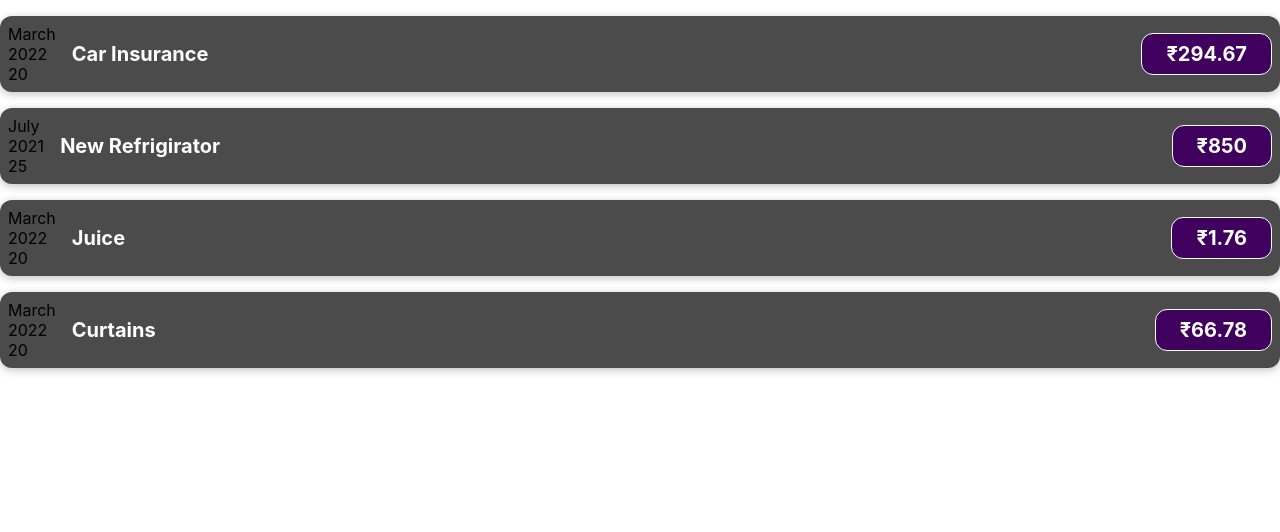
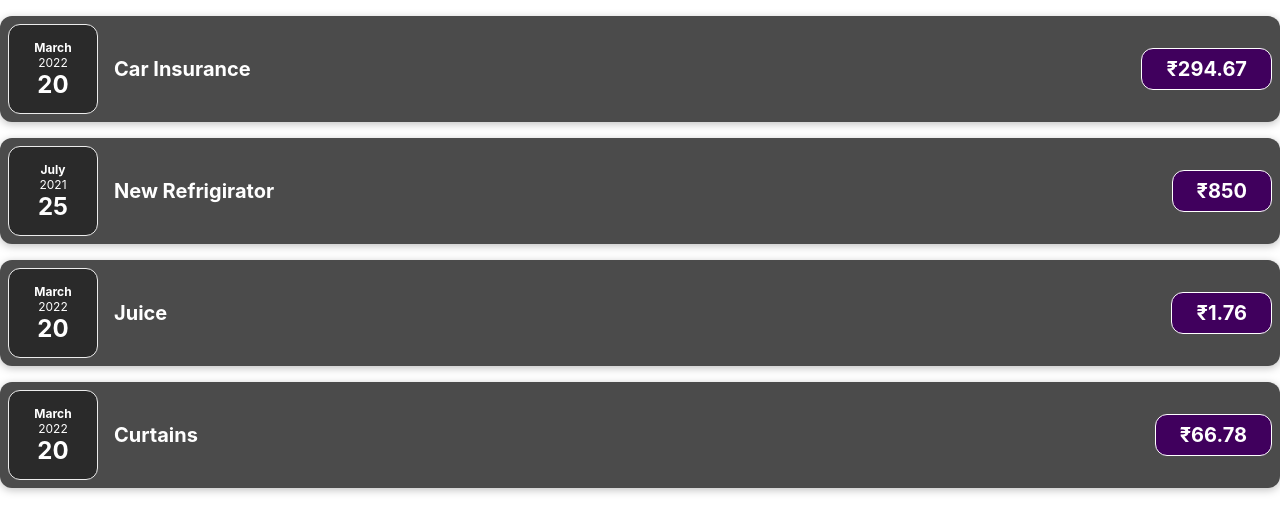
Before and after one commit to amitsamanta2307/react-complete-guide, a React (Create React App) app: page / in a window 1280 px wide. Shown: the top 532 px of the page. Built offline with nearby package versions, Linux system fonts and the light colour scheme.

Commit message:
Split date part into a separate component

```diff
--- /dev/null
+++ b/src/components/ExpenseDate.css
@@ -0,0 +1,26 @@
+.expense-date {
+    display: flex;
+    flex-direction: column;
+    width: 5.5rem;
+    height: 5.5rem;
+    border: 1px solid #ececec;
+    background-color: #2a2a2a;
+    color: white;
+    border-radius: 12px;
+    align-items: center;
+    justify-content: center;
+}
+
+.expense-date__month {
+    font-size: 0.75rem;
+    font-weight: bold;
+}
+
+.expense-date__year {
+    font-size: 0.75rem;
+}
+
+.expense-date__day {
+    font-size: 1.5rem;
+    font-weight: bold;
+}
--- /dev/null
+++ b/src/components/ExpenseDate.tsx
@@ -0,0 +1,17 @@
+import './ExpenseDate.css';
+
+const ExpenseDate = ({ date }: { date: Date }): JSX.Element => {
+    const month = date.toLocaleString('en-US', { month: 'long' });
+    const day = date.toLocaleString('en-US', { day: '2-digit' });
+    const year = date.getFullYear();
+
+    return (
+        <div className="expense-date">
+            <div className="expense-date__month">{month}</div>
+            <div className="expense-date__year">{year}</div>
+            <div className="expense-date__day">{day}</div>
+        </div>
+    );
+};
+
+export default ExpenseDate;
--- a/src/components/ExpenseItem.tsx
+++ b/src/components/ExpenseItem.tsx
@@ -1,3 +1,4 @@
+import ExpenseDate from './ExpenseDate';
 import './ExpenseItem.css';
 
 const ExpenseItem = ({
@@ -10,17 +11,9 @@ const ExpenseItem = ({
     date: Date
 }): JSX.Element => {
 
-    const month = date.toLocaleString('en-US', { month: 'long' });
-    const day = date.toLocaleString('en-US', { day: '2-digit' });
-    const year = date.getFullYear();
-
     return (
         <div className="expense-item">
-            <div>
-                <div>{month}</div>
-                <div>{year}</div>
-                <div>{day}</div>
-            </div>
+            <ExpenseDate date={date} />
             <div className="expense-item__description">
                 <h2>{title}</h2>
                 <div className="expense-item__price">₹{amount}</div>
```
